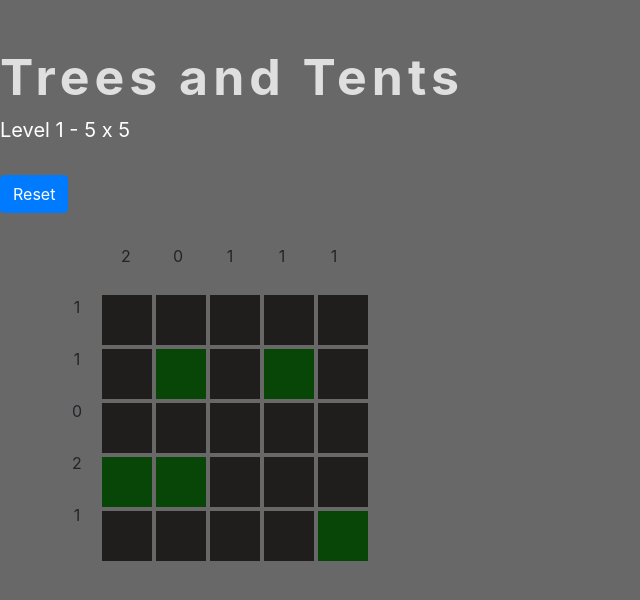
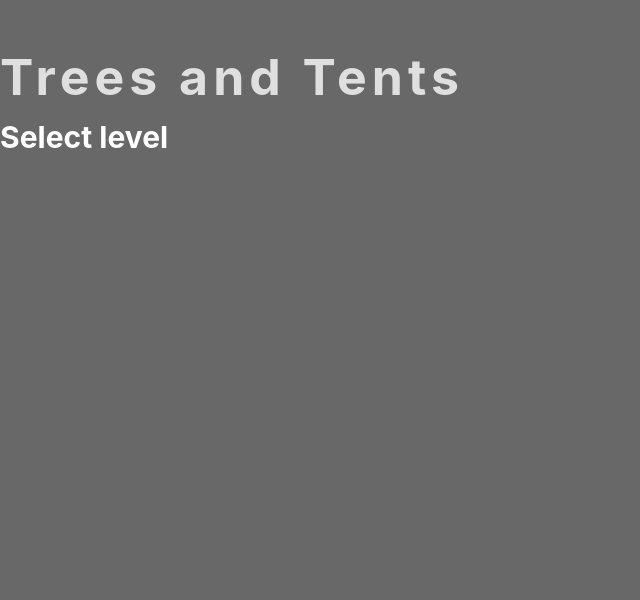
Before and after one commit to piotrst99/TreesAndTents, an Angular app: page / in a window 1280 px wide. Shown: the top 600 px of the page, without its empty margins (0-640 px from the left). Built offline with nearby package versions, Linux system fonts and the light colour scheme.

Commit message:
MainMenu

```diff
--- a/src/app/app.component.html
+++ b/src/app/app.component.html
@@ -1,2 +1,2 @@
 <div id="title">{{title}}</div>
-<app-board></app-board>
+<app-main-menu></app-main-menu>
--- a/src/app/app.module.ts
+++ b/src/app/app.module.ts
@@ -5,12 +5,14 @@ import { AppRoutingModule } from './app-routing.module';
 import { AppComponent } from './app.component';
 import { BoardComponent } from './board/board.component';
 import { FinalDialogComponent } from './final-dialog/final-dialog.component';
+import { MainMenuComponent } from './main-menu/main-menu.component';
 
 @NgModule({
   declarations: [
     AppComponent,
     BoardComponent,
-    FinalDialogComponent
+    FinalDialogComponent,
+    MainMenuComponent
   ],
   imports: [
     BrowserModule,
--- /dev/null
+++ b/src/app/main-menu/main-menu.component.css
@@ -0,0 +1,5 @@
+#selectLvl{
+    color: white;
+    font-size: 30px;
+    font-weight: bold;
+}
--- /dev/null
+++ b/src/app/main-menu/main-menu.component.html
@@ -0,0 +1 @@
+<div id="selectLvl">Select level</div>
```
Also changed, not shown: src/app/main-menu/main-menu.component.ts (added, +13 -0 lines).
